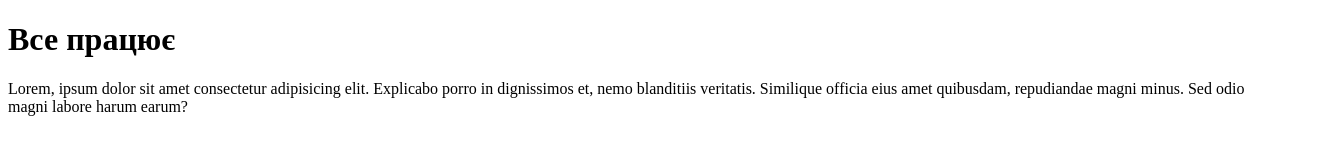
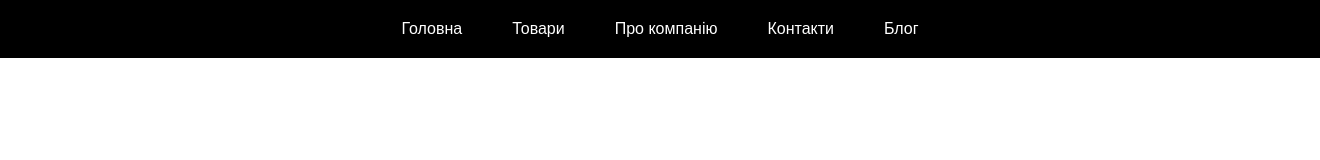
Before and after one commit to TasZyb/mySite, a plain HTML site: page index.html in a window 1280 px wide. Shown: the whole page, 1320 px wide, since content can reach past the window. Drawn offline with Linux system fonts and the light colour scheme.

Commit message:
add header

```diff
--- a/index.html
+++ b/index.html
@@ -7,11 +7,17 @@
     <link rel="stylesheet" href="style.css">
 </head>
 <body>
-    <h1>
-        Все працює
-    </h1>
-    <p>
-        Lorem, ipsum dolor sit amet consectetur adipisicing elit. Explicabo porro in dignissimos et, nemo blanditiis veritatis. Similique officia eius amet quibusdam, repudiandae magni minus. Sed odio magni labore harum earum?
-    </p>
+
+    <header class="header">
+        <nav class="header__nav">
+            <a href="#" class="header__link">Головна</a>
+            <a href="#" class="header__link">Товари</a>
+            <a href="#" class="header__link">Про компанію</a>
+            <a href="#" class="header__link">Контакти</a>
+            <a href="#" class="header__link">Блог</a>
+        </nav>
+    </header>
+
+
 </body>
 </html>
--- a/style.css
+++ b/style.css
@@ -0,0 +1,24 @@
+body{
+    margin: 0;
+}
+
+
+.header{
+    background-color: black;
+    width: 100%;
+    padding: 20px;
+}
+.header__nav{
+    display: flex;
+    justify-content: center;
+    gap: 50px;
+}
+.header__link{
+    color: white;
+    text-decoration: none;
+    font-family: Arial, Helvetica, sans-serif;
+    transition-duration: 0.3s;
+}
+.header__link:hover{
+    transform: translateY(-20%);
+}
```
